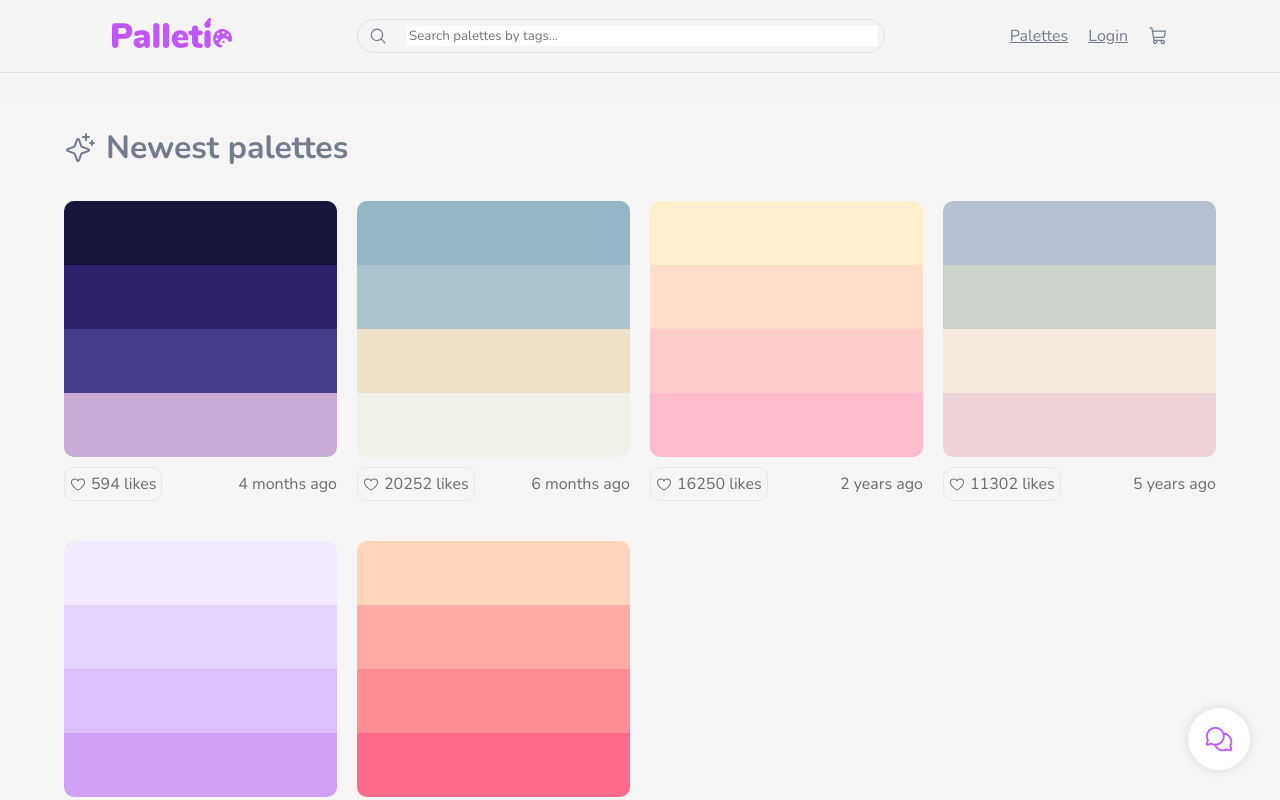
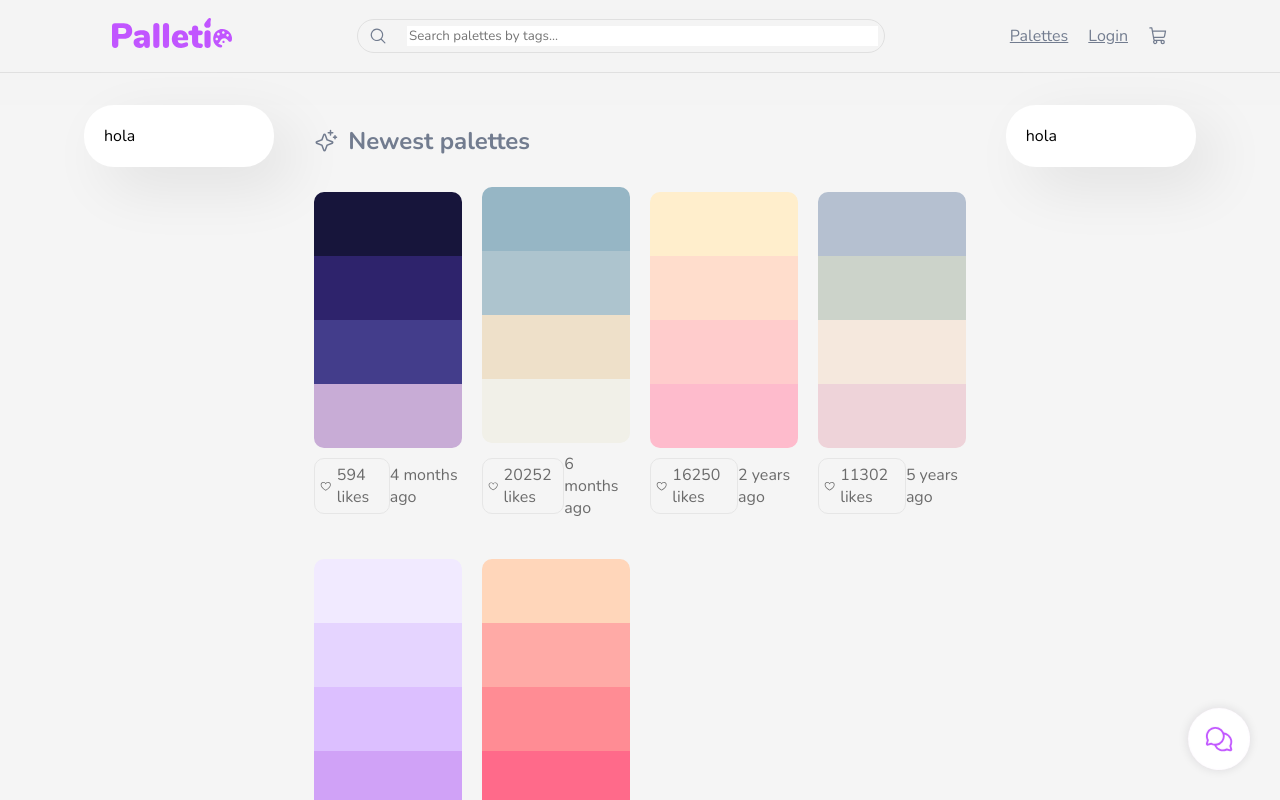
Before and after one commit to Junstant/React-Proyects, a React (Vite) app: page / in a window 1280 px wide. Shown: the top 800 px of the page. Built offline with nearby package versions, Linux system fonts and the light colour scheme.

Commit message:
chore: Update CSS styling for login, register, and color palette components

```diff
--- a/src/App.jsx
+++ b/src/App.jsx
@@ -1,20 +1,29 @@
-import React from 'react'
-import Layout from './components/Layout.jsx';
-import ColorsPalette from './components/colorPalette/ColorsPalette.jsx';
-import './global.css'
+import React from "react";
+import Layout from "./components/Layout.jsx";
+import ColorsPalette from "./components/colorPalette/ColorsPalette.jsx";
+import "./global.css";
 import { useGlobalContext } from "./Context";
-import {Sparkle} from '@phosphor-icons/react';
+import { Sparkle } from "@phosphor-icons/react";
+import "./app.css";
 
 function App() {
-  const {colorDataBase} = useGlobalContext();
+  const { colorDataBase } = useGlobalContext();
   return (
-      <div>
-          <Layout>
-            <h1 style={{color:'#727C8F'}}><Sparkle/> Newest palettes</h1>
-            <ColorsPalette colors={colorDataBase}/>
-          </Layout>
-      </div>
-  )
+    <div>
+      <Layout>
+        <section className="containerApp">
+          <div className="leftContainer conStyleThree">hola</div>
+          <div className="widOne">
+            <h1 style={{ color: "#727C8F" }}>
+              <Sparkle /> Newest palettes
+            </h1>
+            <ColorsPalette colors={colorDataBase} />
+          </div>
+          <div className="rightContainer conStyleThree">hola</div>
+        </section>
+      </Layout>
+    </div>
+  );
 }
 
-export default App
+export default App;
--- /dev/null
+++ b/src/app.css
@@ -0,0 +1,14 @@
+.containerApp{
+    width: calc(100% - 40px);
+    display: flex;
+    flex-direction: row;
+    justify-content: space-around;
+    gap: var(--gap-huge);
+    margin: 0px 2px;
+}
+
+.leftContainer, .rightContainer{
+    width: 15%;
+    height: fit-content;
+    padding: 20px;
+}
--- a/src/components/colorPalette/colorsPalette.css
+++ b/src/components/colorPalette/colorsPalette.css
@@ -2,7 +2,6 @@
   display: grid;
   grid-template-columns: repeat(4, minmax(0, 1fr));
   margin: 0px;
-  background-color: #f5f5f5;
   border-radius: 30px;
   gap: 20px;
   justify-content: center;
--- a/src/components/layout.css
+++ b/src/components/layout.css
@@ -1,26 +1,23 @@
-.main {
+.main, .mainFather{
   display: flex;
   flex-direction: column;
   align-items: center;
-  justify-content: center;
   background-color: #f5f5f5;
-  min-height: 70vh;
   width: 100%;
 }
+.main {
+  justify-content: center;
+  min-height: 70vh;
+}
 .mainFather {
-  display: flex;
-  flex-direction: column;
-  align-items: center;
   justify-content: flex-start;
-  background-color: #f5f5f5;
-  width: clamp(300px, 65%, 100%);
 }
+
 .mainFather h1 {
   display: flex;
-  justify-content: center;
+  justify-content: flex-start;
   align-items: center;
   gap: 10px;
-  align-self: flex-start;
 }
 
 
--- a/src/global.css
+++ b/src/global.css
@@ -26,6 +26,7 @@ a:hover {
   --secondary: #c155ff;
   --gap-small: 10px;
   --gap-large: 20px;
+  --gap-huge: 40px;
   --border-color: #e0e0e0;
 }
 
@@ -76,3 +77,11 @@ a:hover {
   background: #ffffff;
   box-shadow: 20px 20px 60px #00000048, -20px -20px 60px #ffffff1c;
 }
+.conStyleThree {
+  border-radius: 30px;
+  background: #ffffff;
+  box-shadow: 20px 20px 60px #00000015, -20px -20px 60px #ffffff1c;
+}
+.widOne{
+  width: clamp(300px, 65%, 100%);
+}
```
Also changed, not shown: src/components/colorPalette/ColorsPalette.jsx (+1 -6 lines).
